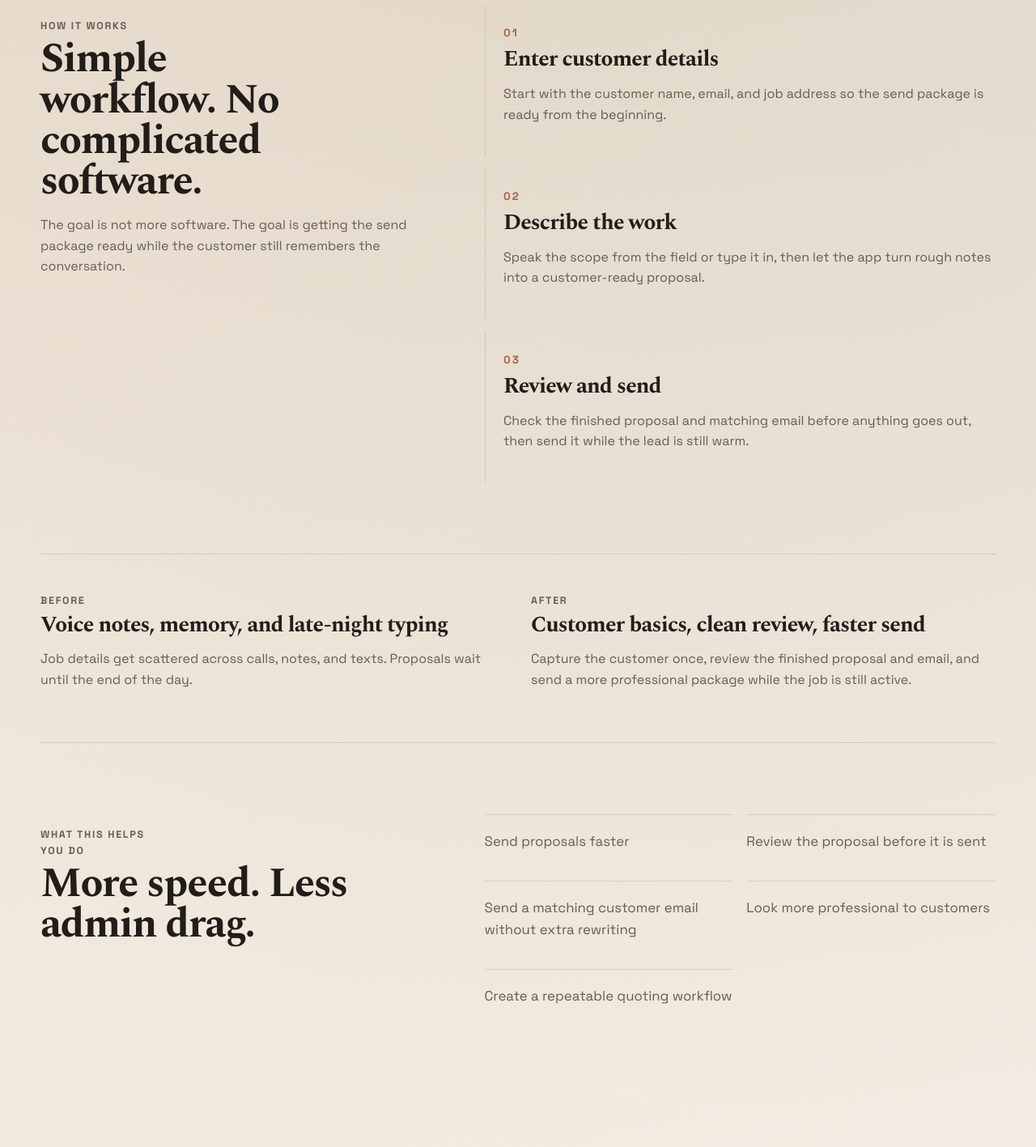
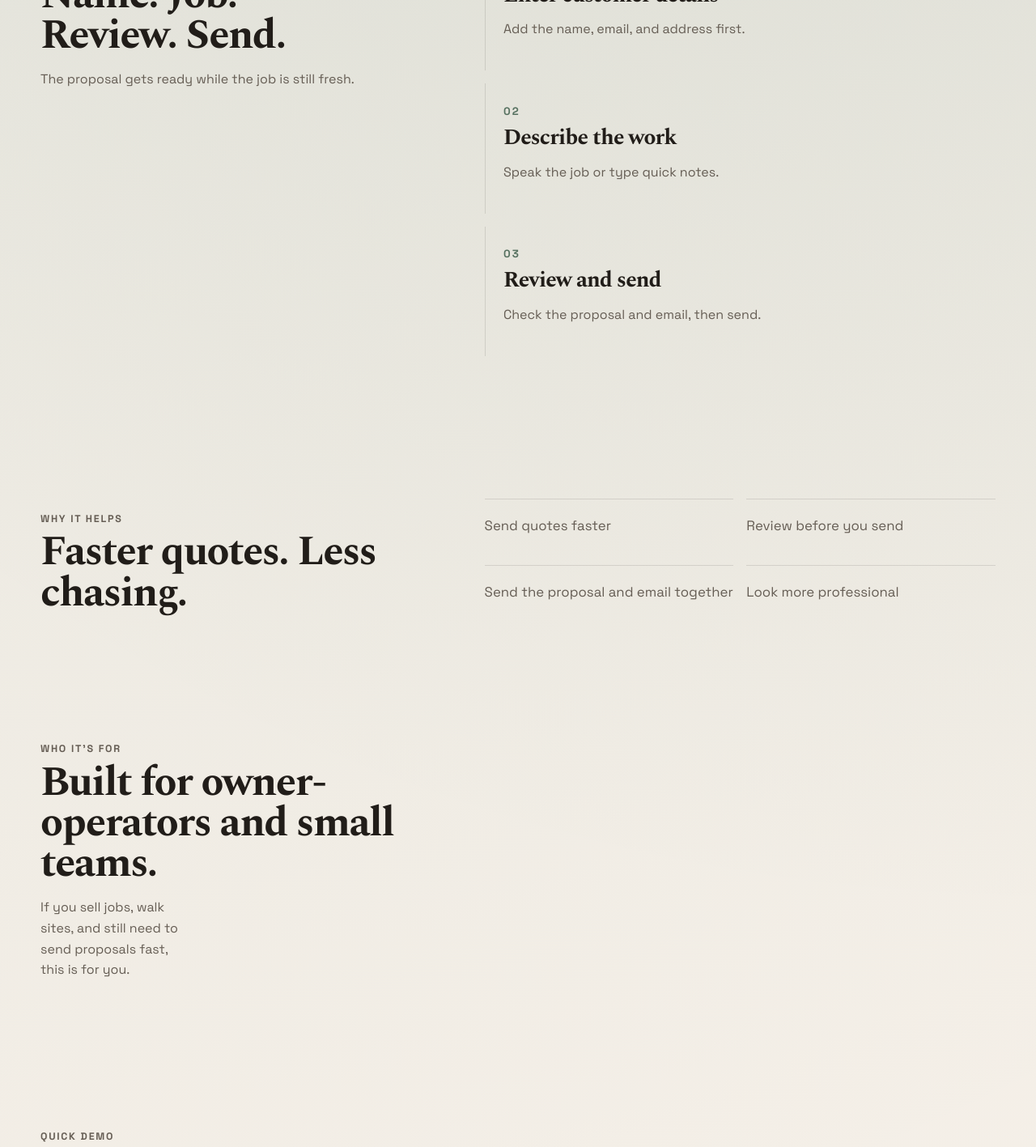
Before and after one commit to AP-Moose/voice-to-proposal-site, a Next.js app: page / in a window 1280 px wide. Shown: the part 1140-2557 px from the top of the page at 81% size. Built offline with nearby package versions, Linux system fonts and the light colour scheme.

Commit message:
Simplify homepage copy and tune mobile demo flow

```diff
--- a/app/globals.css
+++ b/app/globals.css
@@ -6,8 +6,8 @@
   --ink: #211d19;
   --muted: #655d54;
   --line: rgba(33, 29, 25, 0.12);
-  --accent: #9f6540;
-  --accent-soft: #c79368;
+  --accent: #567160;
+  --accent-soft: #7f9889;
   --olive: #355845;
   --shadow: 0 24px 60px rgba(43, 35, 28, 0.11);
 }
@@ -23,9 +23,9 @@ html {
 body {
   margin: 0;
   background:
-    radial-gradient(circle at top left, rgba(199, 147, 104, 0.26), transparent 32%),
-    radial-gradient(circle at top right, rgba(53, 88, 69, 0.14), transparent 26%),
-    linear-gradient(180deg, #f7f2ea 0%, #f2ebe1 50%, #faf7f2 100%);
+    radial-gradient(circle at top left, rgba(127, 152, 137, 0.16), transparent 32%),
+    radial-gradient(circle at top right, rgba(53, 88, 69, 0.12), transparent 26%),
+    linear-gradient(180deg, #f7f3ec 0%, #f2ece4 50%, #faf7f2 100%);
   color: var(--ink);
   font-family: var(--font-sans), sans-serif;
 }
@@ -345,6 +345,8 @@ img {
   grid-template-columns: repeat(3, minmax(0, 1fr));
   gap: 1.2rem;
   margin-top: 2rem;
+  overscroll-behavior-x: contain;
+  touch-action: pan-x;
 }
 
 .demo-hint {
@@ -584,6 +586,7 @@ img {
     gap: 0.9rem;
     padding: 0.15rem 5vw 0.75rem 0;
     scroll-snap-type: x mandatory;
+    scrollbar-width: none;
     -webkit-overflow-scrolling: touch;
   }
 
@@ -634,6 +637,10 @@ img {
   }
 }
 
+.demo-gallery::-webkit-scrollbar {
+  display: none;
+}
+
 @keyframes hero-pan-front {
   0% {
     transform: translateY(0);
--- a/app/page.tsx
+++ b/app/page.tsx
@@ -1,24 +1,23 @@
 const workflowSteps = [
   {
     title: "Enter customer details",
-    body: "Start with the customer name, email, and job address so the send package is ready from the beginning."
+    body: "Add the name, email, and address first."
   },
   {
     title: "Describe the work",
-    body: "Speak the scope from the field or type it in, then let the app turn rough notes into a customer-ready proposal."
+    body: "Speak the job or type quick notes."
   },
   {
     title: "Review and send",
-    body: "Check the finished proposal and matching email before anything goes out, then send it while the lead is still warm."
+    body: "Check the proposal and email, then send."
   }
 ];
 
 const benefits = [
-  "Send proposals faster",
-  "Review the proposal before it is sent",
-  "Send a matching customer email without extra rewriting",
-  "Look more professional to customers",
-  "Create a repeatable quoting workflow"
+  "Send quotes faster",
+  "Review before you send",
+  "Send the proposal and email together",
+  "Look more professional"
 ];
 
 const offers = [
@@ -41,7 +40,7 @@ const offers = [
 ];
 
 const proofPoints = [
-  "Customer details captured",
+  "Customer entered",
   "Proposal created",
   "Email sent",
   "File saved"
@@ -50,19 +49,19 @@ const proofPoints = [
 const faq = [
   {
     question: "Do I need to be tech-savvy?",
-    answer: "No. The workflow is built around speaking the job and reviewing the draft before you send it."
+    answer: "No. You speak the job, review it, and send."
   },
   {
     question: "Does this replace my current process?",
-    answer: "Not all at once. It is meant to simplify quoting and follow-up without forcing a heavy software change."
+    answer: "No. It gives you a faster way to build and send proposals."
   },
   {
     question: "Can I review everything before it is sent?",
-    answer: "Yes. The proposal and email are drafted for review first."
+    answer: "Yes. The proposal and email are both shown before anything goes out."
   },
   {
     question: "Is this only for bigger teams?",
-    answer: "No. The core audience is owner-operators, estimators, and small contractor teams."
+    answer: "No. It is built for owner-operators and small teams."
   }
 ];
 
@@ -118,10 +117,10 @@ export default function Home() {
 
       <section className="hero">
         <div className="hero-copy">
-          <p className="eyebrow">Flagship offer for small contractor teams</p>
+          <p className="eyebrow">For busy contractor teams</p>
           <h1>Send proposals 10x faster without typing.</h1>
           <p className="hero-text">
-            Enter the customer name and email, speak the work from the field, review the proposal and matching email, and send it before the job goes cold.
+            Add the customer. Speak the job. Review it. Send it.
           </p>
           <div className="hero-actions">
             <a className="button button-dark" href="mailto:dave@prolynk.io?subject=Book%20AI%20Contractor%20System%20Demo">
@@ -131,7 +130,7 @@ export default function Home() {
               See Workflow
             </a>
           </div>
-          <p className="trust-line">Built for contractors who want a simpler workflow, not more software to manage or more admin to chase.</p>
+          <p className="trust-line">Built for contractors who want faster quotes, not more software.</p>
         </div>
 
         <div className="hero-visual">
@@ -153,10 +152,8 @@ export default function Home() {
       <section className="section section-grid" id="how-it-works">
         <div className="section-intro">
           <p className="eyebrow">How it works</p>
-          <h2>Simple workflow. No complicated software.</h2>
-          <p>
-            The goal is not more software. The goal is getting the send package ready while the customer still remembers the conversation.
-          </p>
+          <h2>Name. Job. Review. Send.</h2>
+          <p>The proposal gets ready while the job is still fresh.</p>
         </div>
         <div className="workflow-list">
           {workflowSteps.map((step, index) => (
@@ -169,23 +166,10 @@ export default function Home() {
         </div>
       </section>
 
-      <section className="section before-after">
-        <div>
-          <p className="eyebrow">Before</p>
-          <h3>Voice notes, memory, and late-night typing</h3>
-          <p>Job details get scattered across calls, notes, and texts. Proposals wait until the end of the day.</p>
-        </div>
-        <div>
-          <p className="eyebrow">After</p>
-          <h3>Customer basics, clean review, faster send</h3>
-          <p>Capture the customer once, review the finished proposal and email, and send a more professional package while the job is still active.</p>
-        </div>
-      </section>
-
       <section className="section section-grid">
         <div className="section-intro narrow">
-          <p className="eyebrow">What this helps you do</p>
-          <h2>More speed. Less admin drag.</h2>
+          <p className="eyebrow">Why it helps</p>
+          <h2>Faster quotes. Less chasing.</h2>
         </div>
         <ul className="benefits-list">
           {benefits.map((benefit) => (
@@ -197,17 +181,15 @@ export default function Home() {
       <section className="section audience">
         <div className="section-intro narrow">
           <p className="eyebrow">Who it&apos;s for</p>
-          <h2>Built for contractors who are busy, not techy.</h2>
-          <p>
-            Owner-operators, small teams, and busy estimators who need a practical quoting workflow that feels obvious on mobile.
-          </p>
+          <h2>Built for owner-operators and small teams.</h2>
+          <p>If you sell jobs, walk sites, and still need to send proposals fast, this is for you.</p>
         </div>
       </section>
 
       <section className="section demo-strip" id="demo-strip">
         <div className="section-intro narrow">
           <p className="eyebrow">Quick demo</p>
-          <h2>See the full voice-to-proposal flow in real screens.</h2>
+          <h2>Real screens. Real flow.</h2>
         </div>
         <div className="demo-hint" aria-label="Swipe hint">
           <span className="demo-hint-chip">Swipe anywhere on the screens to follow the workflow</span>
@@ -223,10 +205,8 @@ export default function Home() {
         <div className="demo-cta">
           <div>
             <p className="eyebrow">See your version</p>
-            <h3>Want this mapped to your own quoting workflow?</h3>
-            <p>
-              Book a walkthrough and see how the same flow would look with your jobs, your proposal style, and your follow-up process.
-            </p>
+            <h3>Want this set up for your workflow?</h3>
+            <p>Book a walkthrough and see how it would work for your jobs and your proposal style.</p>
           </div>
           <div className="hero-actions">
             <a className="button button-dark" href="mailto:dave@prolynk.io?subject=Book%20Demo%20for%20AI%20Contractor%20System">
@@ -242,10 +222,8 @@ export default function Home() {
       <section className="section proof-strip" id="proof">
         <div className="section-intro">
           <p className="eyebrow">Proof</p>
-          <h2>It does not stop at draft generation.</h2>
-          <p>
-            The workflow ends in a completed next step: the proposal is created, the file is saved, the email is sent, and the job keeps moving.
-          </p>
+          <h2>It ends with a sent proposal.</h2>
+          <p>The proposal is created, saved, and sent.</p>
         </div>
         <div className="proof-panel">
           <div className="proof-copy">
@@ -255,7 +233,7 @@ export default function Home() {
               ))}
             </ul>
             <p className="proof-note">
-              Review-before-send is part of the product. Contractors can check the proposal and outgoing email before anything goes out.
+              You see the proposal and the email before anything goes out.
             </p>
             <a className="button button-dark" href="mailto:dave@prolynk.io?subject=Show%20Me%20The%20Workflow%20Live">
               See It Live
@@ -270,8 +248,8 @@ export default function Home() {
       <section className="section support-offers">
         <div className="section-intro">
           <p className="eyebrow">Ways to work together</p>
-          <h2>Start with the quoting workflow, then add support later.</h2>
-          <p>The flagship stays first. The supporting services stay secondary until the workflow is in place.</p>
+          <h2>Start here. Add support later.</h2>
+          <p>The quoting workflow comes first. The other offers come after.</p>
         </div>
         <div className="offer-grid">
           {offers.map((offer, index) => (
@@ -286,8 +264,8 @@ export default function Home() {
       <section className="section pricing" id="pricing">
         <div className="section-intro narrow">
           <p className="eyebrow">Pricing and walkthrough</p>
-          <h2>Book a custom walkthrough and get pricing based on your workflow.</h2>
-          <p>This is positioned as a practical implementation, not a bloated software package.</p>
+          <h2>Book a walkthrough. Get pricing.</h2>
+          <p>This is a practical setup, not a bloated software package.</p>
           <a className="button button-dark" href="mailto:dave@prolynk.io?subject=Pricing%20Request%20for%20AI%20Contractor%20System">
             Request Pricing
           </a>
@@ -311,7 +289,7 @@ export default function Home() {
 
       <section className="section final-cta">
         <p className="eyebrow">Final call</p>
-        <h2>If you can explain the job, you can review and send the proposal faster.</h2>
+        <h2>If you can explain the job, you can send the proposal faster.</h2>
         <div className="hero-actions">
           <a className="button button-dark" href="mailto:dave@prolynk.io?subject=Book%20Demo%20for%20AI%20Contractor%20System">
             Book Demo
```
